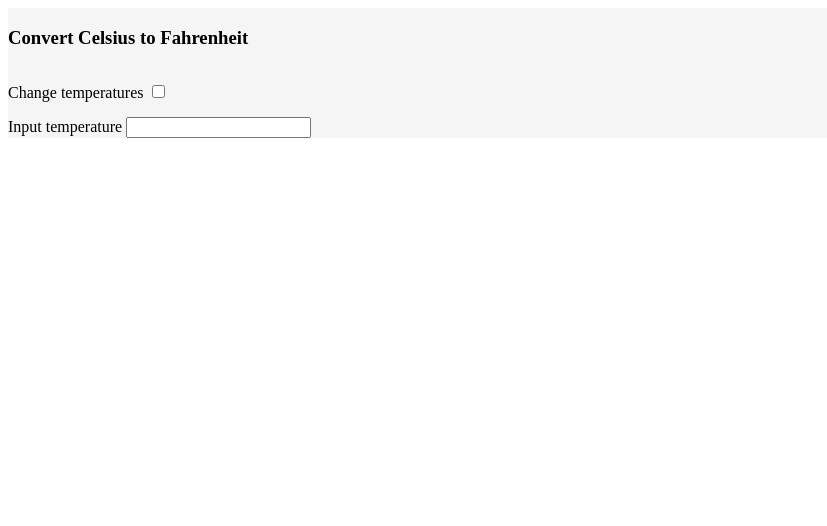
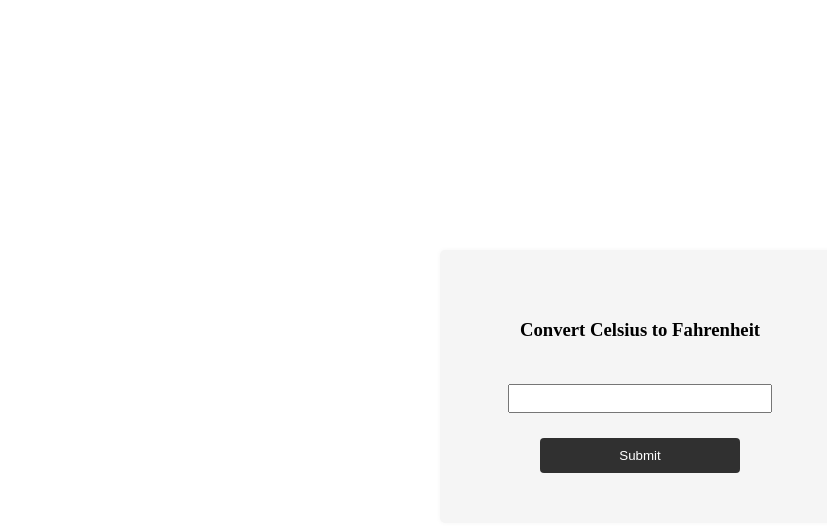
Before and after one commit to gxlpes/atos-front, a plain HTML site: page index.html in a window 1280 px wide. Shown: the whole page, without its empty margins (0-827 px from the left). Drawn offline with Linux system fonts and the light colour scheme.

Commit message:
Added new project

```diff
--- a/index.html
+++ b/index.html
@@ -8,16 +8,12 @@
     <title>Temperature Converter</title>
   </head>
   <body>
-    <div class="container">
+    <section class="container">
       <h3 class="title">Convert Celsius to Fahrenheit</h3>
-      <label>
-        Change temperatures
-        <input class="toggle" type="checkbox" />
-      </label>
-      <label>
-        Input temperature
-        <input type="number" />
-      </label>
-    </div>
+      <input type="number" class="inputTemp" />
+      <button class="submitButton">Submit</button>
+    </section>
+    <section class="result"></section>
   </body>
+  <script src="script.js" defer></script>
 </html>
--- /dev/null
+++ b/script.js
@@ -0,0 +1,18 @@
+const getInputData = () => {
+  return document.querySelector(".inputTemp").value;
+};
+
+const calculateTemp = (inputData) => {
+  return (celiusConverted = (inputData - 32) / 1.8);
+};
+
+const appendResult = (resultData) => {
+  const getResultSection = document.querySelector(".result");
+  getResultSection.innerHTML = resultData;
+};
+
+const convertType = document.querySelector(".submitButton").addEventListener("click", () => {
+  let inputData = getInputData();
+  let resultData = calculateTemp(inputData);
+  appendResult(resultData);
+});
--- a/styles.css
+++ b/styles.css
@@ -1,7 +1,44 @@
+section {
+  display: flex;
+  align-items: center;
+  justify-content: center;
+
+  margin-block: 25px;
+}
+
 .container {
+  margin-top: 250px;
+  margin-inline: auto;
+
   display: flex;
+  align-items: center;
+  justify-content: center;
   flex-direction: column;
-  gap: 15px;
+  gap: 25px;
 
   background-color: #f5f5f5;
+  max-width: 300px;
+  padding: 50px;
+  border-radius: 5px;
+  box-shadow: 0px 0px 5px #f5f5f5;
 }
+
+input {
+  padding: 5px;
+  width: 250px;
+  text-align: center;
+}
+
+button {
+  width: 200px;
+  padding: 10px;
+  border-radius: 4px;
+  border: none;
+  background-color: #303030;
+  color: white;
+}
+
+button:hover {
+  opacity: 0.5;
+  cursor: pointer;
+}
```
